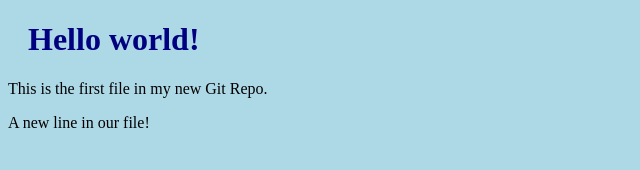
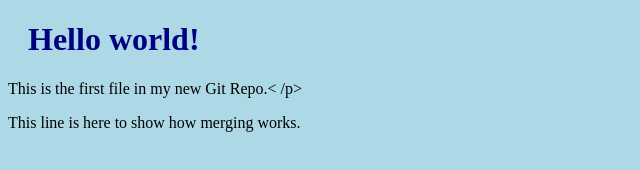
Before and after one commit to rootuser-et/hello-world, a plain HTML site: page index.html in a window 1280 px wide. Shown: the whole page, without its empty margins (0-640 px from the left). Drawn offline with Linux system fonts and the light colour scheme.

Commit message:
updated index.html with emergency fix

```diff
--- a/index.html
+++ b/index.html
@@ -1,14 +1,14 @@
 <!DOCTYPE html>
-<html>
-<head>
-<title>Hello World!</title>
+<html
+
+><head><title>Hello World!</title>
 <link rel="stylesheet" href="bluestyle.css">
 </head>
 <body>
 
 <h1>Hello world!</h1>
-<p>This is the first file in my new Git Repo.</p>
-<p>A new line in our file!</p>
+<p>This is the first file in my new Git Repo.<
+/p><p>This line is here to show how merging works.</p>
 
 </body>
 </html>
```
